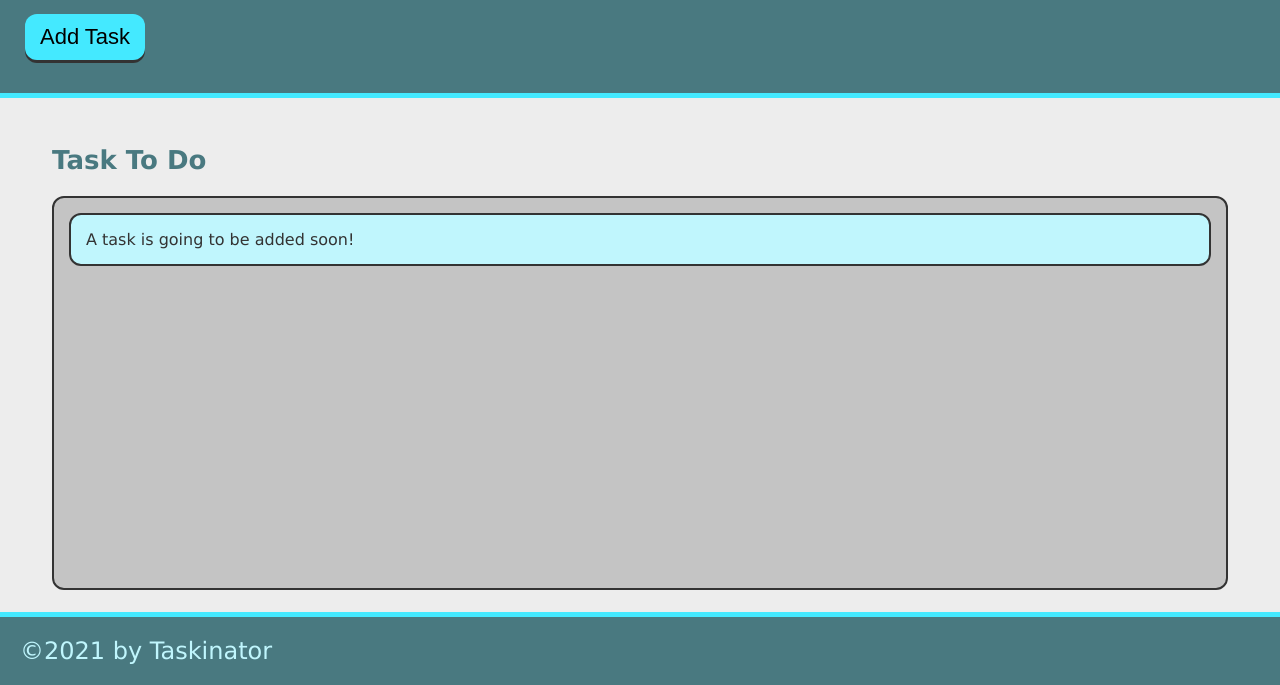
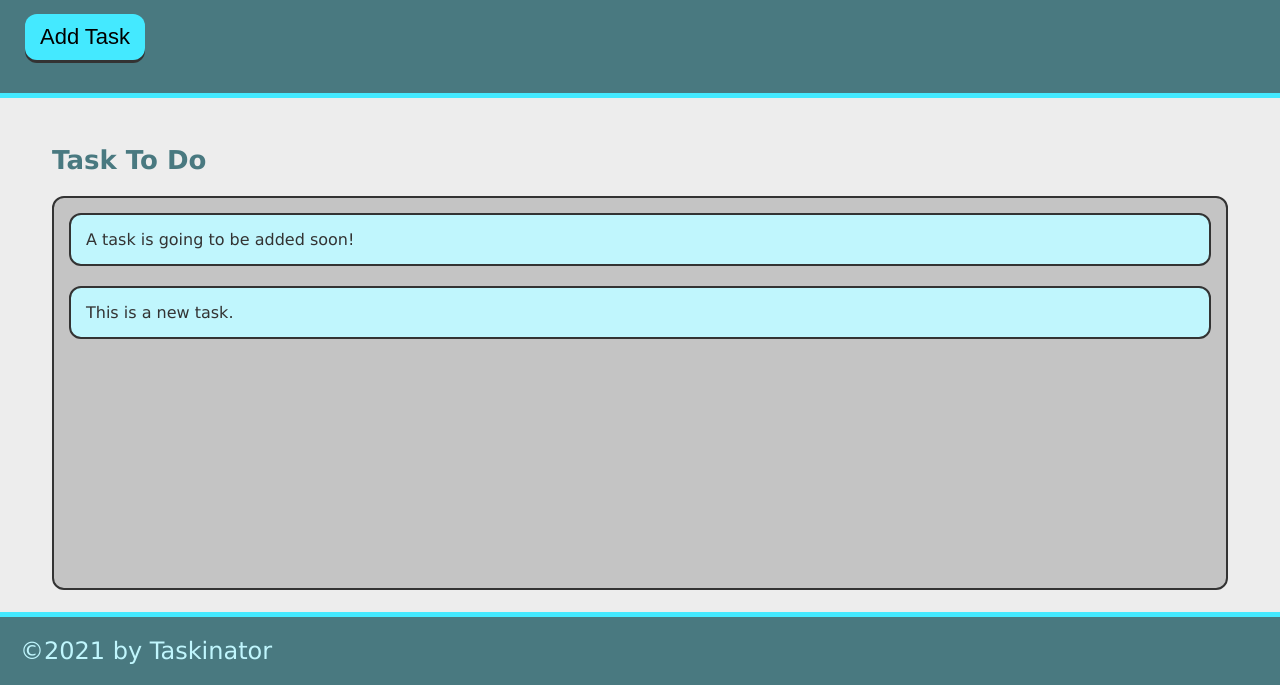
Before and after one commit to mgall13/taskinator, a plain HTML site: page index.html in a window 1280 px wide. Both pictures are taken after a click on the button "Add Task". Shown: the part 115-800 px from the top of the page. Drawn offline with Linux system fonts and the light colour scheme.

Commit message:
add ability to add task

```diff
--- a/assets/js/script.js
+++ b/assets/js/script.js
@@ -0,0 +1,11 @@
+var buttonEl = document.querySelector('#save-task');
+var tasksToDoEl = document.querySelector('#tasks-to-do');
+
+var creatTaskHandler = function() {
+    var listItemEl = document.createElement('li');
+    listItemEl.className = 'task-item';
+    listItemEl.textContent = 'This is a new task.';
+    tasksToDoEl.appendChild(listItemEl);
+}
+
+buttonEl.addEventListener('click', creatTaskHandler);
--- a/index.html
+++ b/index.html
@@ -13,13 +13,13 @@
     <header>
         <h1 class="page-title">Taskinator</h1>
         <p>Click the button below to add a new task!</p>
-        <button class="btn" >Add Task</button>
+        <button class="btn" id="save-task">Add Task</button>
     </header>
 
     <main class="page-content">
         <section class="task-list-wrapper">
             <h2 class="list-title">Task To Do</h2>
-            <ul class="task-list">
+            <ul class="task-list" id="tasks-to-do">
                 <li class ="task-item">A task is going to be added soon!</li>
             </ul>
         </section>
```
